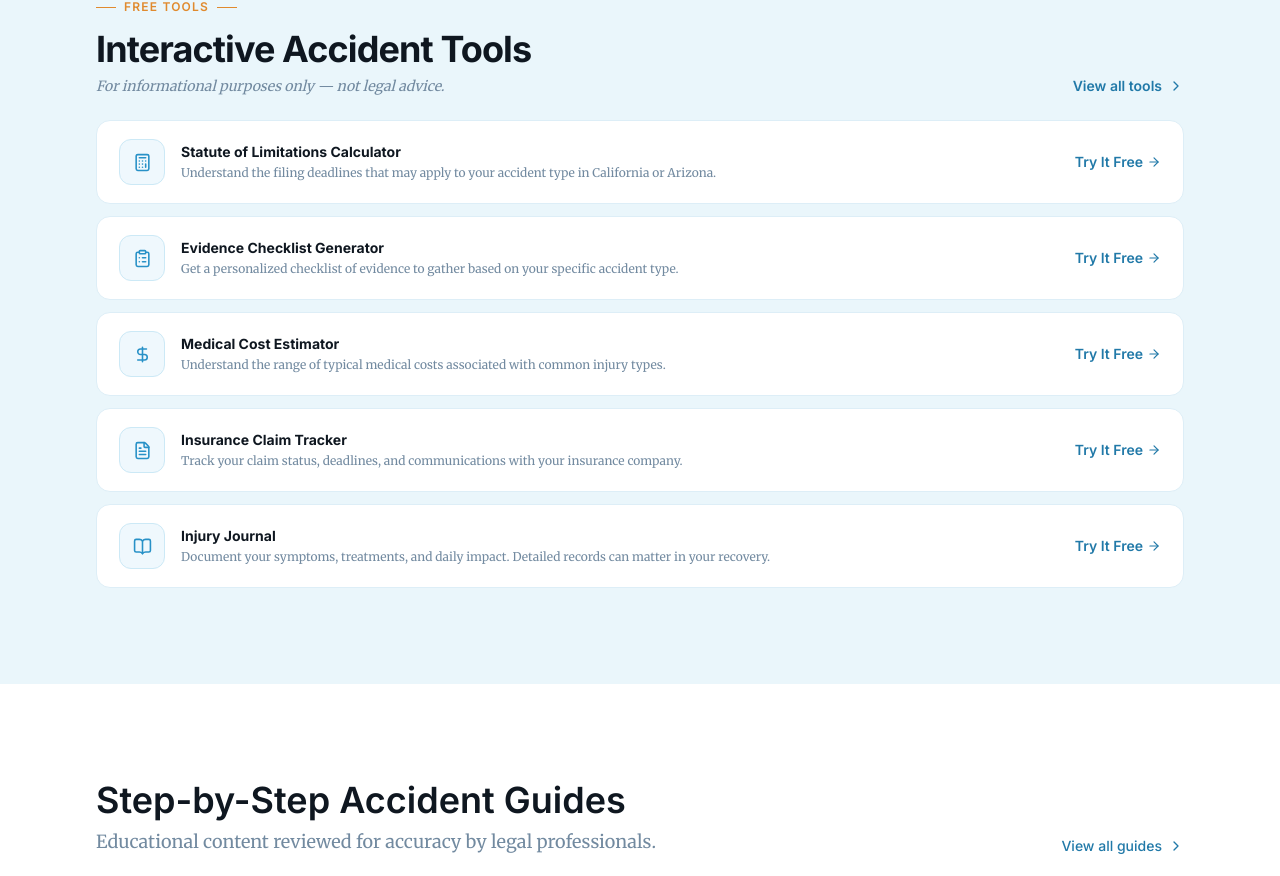
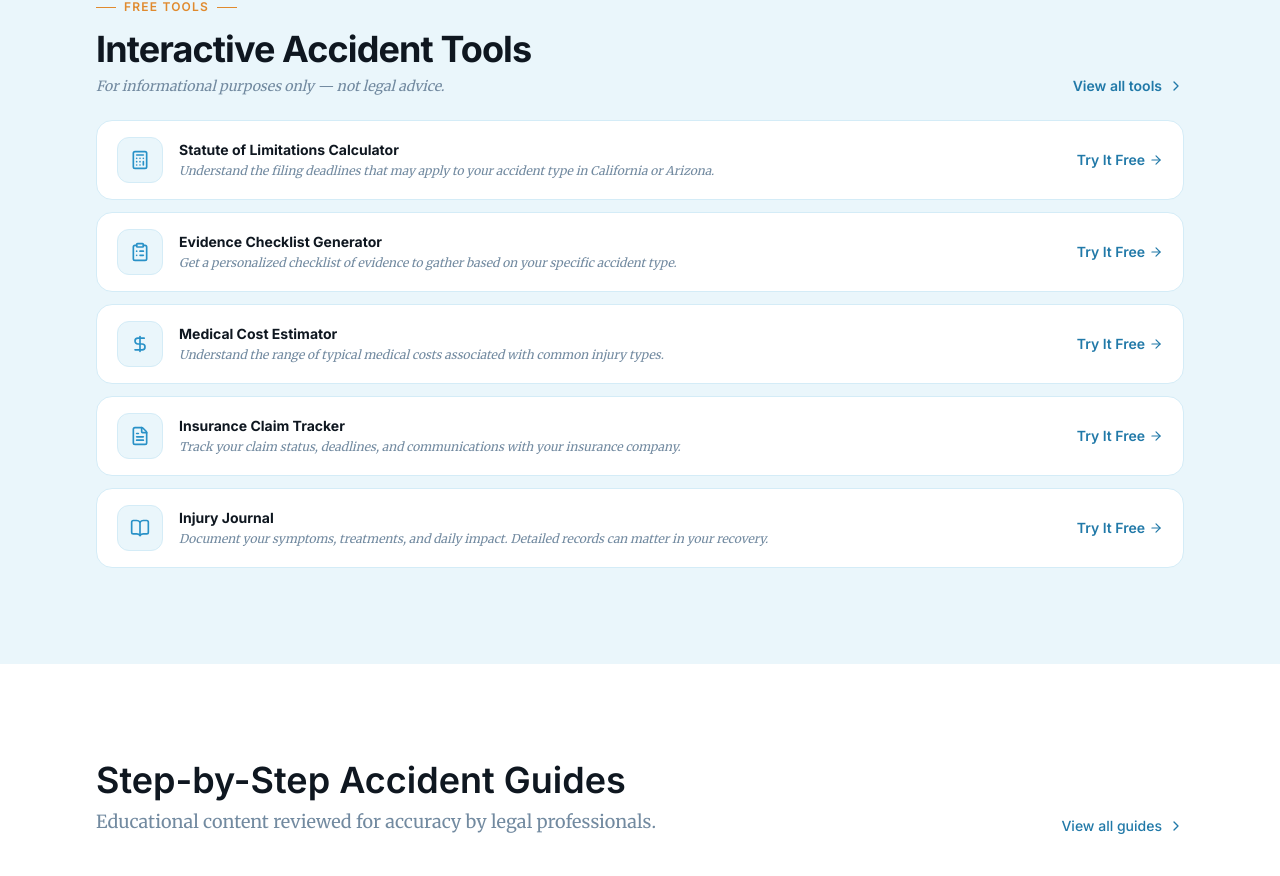
Before and after one commit to the-comet-companies/accident-path, a Next.js app: page / in a window 1280 px wide. Shown: the part 2640-3516 px from the top of the page. Built offline with nearby package versions, Linux system fonts and the light colour scheme.

Commit message:
fix: apply code review — design tokens, aria-labels, icon sizes, typography

```diff
--- a/app/page.tsx
+++ b/app/page.tsx
@@ -49,7 +49,13 @@ const ACCIDENT_ICONS: Record<string, React.ReactNode> = {
   workplace:       <FaHardHat       className="w-5 h-5" aria-hidden="true" />,
 }
 
-const FEATURED_TOOLS = [
+interface FeaturedTool {
+  slug: string
+  title: string
+  description: string
+}
+
+const FEATURED_TOOLS: FeaturedTool[] = [
   { slug: 'statute-of-limitations', title: 'Statute of Limitations Calculator', description: 'Understand the filing deadlines that may apply to your accident type in California or Arizona.' },
   { slug: 'evidence-checklist',     title: 'Evidence Checklist Generator',      description: 'Get a personalized checklist of evidence to gather based on your specific accident type.'   },
   { slug: 'medical-cost-estimator', title: 'Medical Cost Estimator',            description: 'Understand the range of typical medical costs associated with common injury types.'           },
@@ -58,11 +64,11 @@ const FEATURED_TOOLS = [
 ]
 
 const TOOL_ICONS: Record<string, React.ReactNode> = {
-  'statute-of-limitations':  <Calculator    className="w-[19px] h-[19px]" aria-hidden="true" />,
-  'evidence-checklist':      <ClipboardList className="w-[19px] h-[19px]" aria-hidden="true" />,
-  'medical-cost-estimator':  <DollarSign    className="w-[19px] h-[19px]" aria-hidden="true" />,
-  'insurance-claim-tracker': <FileText      className="w-[19px] h-[19px]" aria-hidden="true" />,
-  'injury-journal':          <BookOpen      className="w-[19px] h-[19px]" aria-hidden="true" />,
+  'statute-of-limitations':  <Calculator    className="w-5 h-5" aria-hidden="true" />,
+  'evidence-checklist':      <ClipboardList className="w-5 h-5" aria-hidden="true" />,
+  'medical-cost-estimator':  <DollarSign    className="w-5 h-5" aria-hidden="true" />,
+  'insurance-claim-tracker': <FileText      className="w-5 h-5" aria-hidden="true" />,
+  'injury-journal':          <BookOpen      className="w-5 h-5" aria-hidden="true" />,
 }
 
 const FEATURED_GUIDES = [
@@ -393,16 +399,17 @@ export default function Home() {
                 key={tool.slug}
                 href={`/tools/${tool.slug}`}
                 data-animate="tool-card"
-                className="group flex items-center gap-4 bg-white border border-[#ddeef7] rounded-[14px] px-[22px] py-[18px] hover:border-primary-200 hover:shadow-[0_4px_16px_rgba(40,145,199,0.09)] transition-all duration-200 focus-visible:outline-2 focus-visible:outline-offset-2 focus-visible:outline-primary-500"
+                aria-label={`${tool.title} — Try it free`}
+                className="group flex items-center gap-4 bg-white border border-primary-100 rounded-2xl px-5 py-4 hover:border-primary-200 hover:shadow-[0_4px_16px_rgba(40,145,199,0.09)] transition-all duration-200 focus-visible:outline-2 focus-visible:outline-offset-2 focus-visible:outline-primary-500"
               >
-                <div className="w-[46px] h-[46px] rounded-[12px] bg-[#eff8fd] border border-[#cce9f6] flex items-center justify-center shrink-0 text-primary-500">
+                <div className="w-[46px] h-[46px] rounded-xl bg-primary-50 border border-primary-100 flex items-center justify-center shrink-0 text-primary-500">
                   {TOOL_ICONS[tool.slug]}
                 </div>
                 <div className="flex-1 min-w-0">
                   <p className="font-sans font-bold text-sm text-neutral-950 leading-snug">
                     {tool.title}
                   </p>
-                  <p className="font-serif text-xs text-neutral-500 leading-relaxed mt-0.5">
+                  <p className="font-serif italic text-xs text-neutral-500 leading-relaxed mt-0.5">
                     {tool.description}
                   </p>
                 </div>
```
